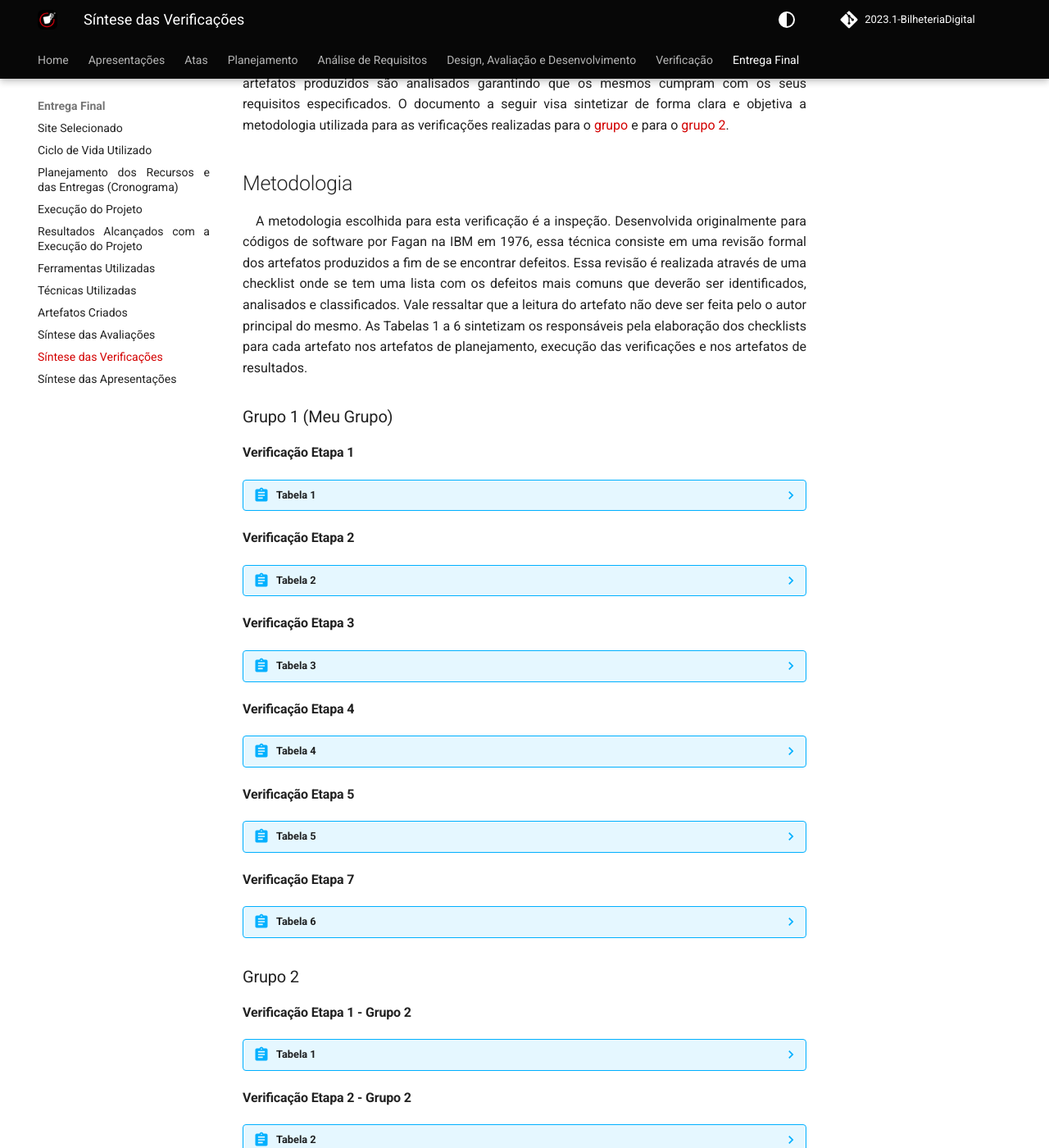
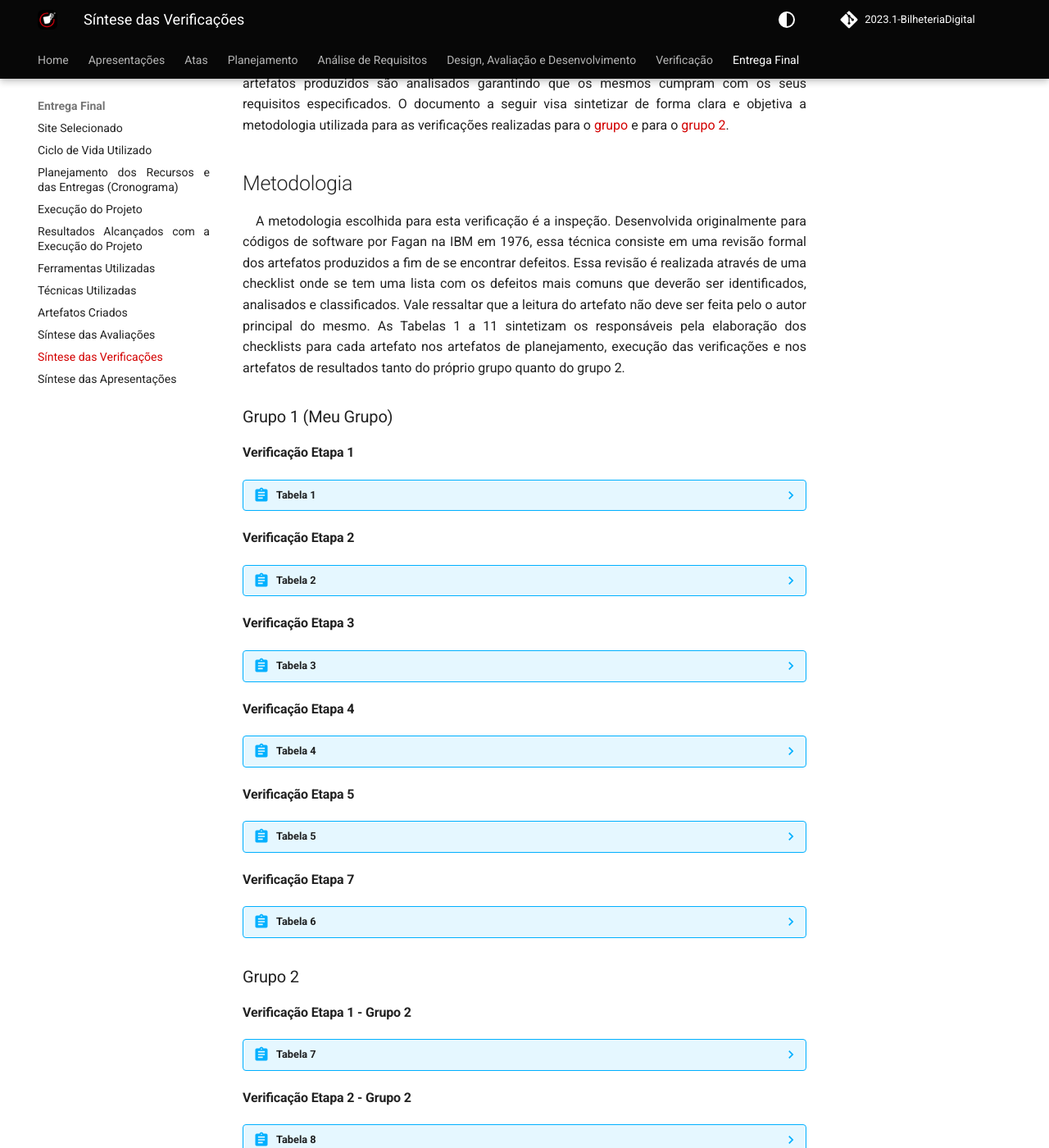
Before and after one commit to Interacao-Humano-Computador/2023.1-BilheteriaDigital, an MkDocs documentation site: the page built from docs/entrega-final/sintese-verificacoes.md, in a window 1280 px wide and 1400 px high, scrolled down 246 px. Shown: the whole window at 82% size. Built offline with MkDocs 1.6.1 and Material for MkDocs 9.7.7, drawn with Linux system fonts in a browser that asks for light colours; comment, search, counter and statistics services are not loaded; the version menu is left out; some of the changed text lies outside the part shown.

Commit message:
Correções

```diff
--- a/docs/entrega-final/sintese-verificacoes.md
+++ b/docs/entrega-final/sintese-verificacoes.md
@@ -6,7 +6,7 @@ A verificação é uma das etapas mais importantes do desenvolvimento de um proj
 
 ## Metodologia
 
-A metodologia escolhida para esta verificação é a inspeção. Desenvolvida originalmente para códigos de software por Fagan na IBM em 1976, essa técnica consiste em uma revisão formal dos artefatos produzidos a fim de se encontrar defeitos. Essa revisão é realizada através de uma checklist onde se tem uma lista com os defeitos mais comuns que deverão ser identificados, analisados e classificados. Vale ressaltar que a leitura do artefato não deve ser feita pelo o autor principal do mesmo. As Tabelas 1 a 6 sintetizam os responsáveis pela elaboração dos checklists para cada artefato nos artefatos de planejamento, execução das verificações e nos artefatos de resultados.
+A metodologia escolhida para esta verificação é a inspeção. Desenvolvida originalmente para códigos de software por Fagan na IBM em 1976, essa técnica consiste em uma revisão formal dos artefatos produzidos a fim de se encontrar defeitos. Essa revisão é realizada através de uma checklist onde se tem uma lista com os defeitos mais comuns que deverão ser identificados, analisados e classificados. Vale ressaltar que a leitura do artefato não deve ser feita pelo o autor principal do mesmo. As Tabelas 1 a 11 sintetizam os responsáveis pela elaboração dos checklists para cada artefato nos artefatos de planejamento, execução das verificações e nos artefatos de resultados tanto do próprio grupo quanto do grupo 2.
 
 ### Grupo 1 (Meu Grupo)
 
@@ -137,10 +137,10 @@ A metodologia escolhida para esta verificação é a inspeção. Desenvolvida or
 
 #### Verificação Etapa 1 - Grupo 2
 
-??? abstract "Tabela 1"
+??? abstract "Tabela 7"
     <center>
 
-    **Tabela 1**- Síntese dos artefatos de verificação Etapa 1
+    **Tabela 7**- Síntese dos artefatos de verificação Etapa 1
 
     | Artefato | Autor(es) | Revisor(es) |
     |----------|-----------|-------------|
@@ -156,11 +156,11 @@ A metodologia escolhida para esta verificação é a inspeção. Desenvolvida or
 
 #### Verificação Etapa 2 - Grupo 2
 
-??? abstract "Tabela 2"
+??? abstract "Tabela 8"
 
     <center>
 
-    **Tabela 2**- Síntese dos artefatos de verificação Etapa 2
+    **Tabela 8**- Síntese dos artefatos de verificação Etapa 2
 
     | Artefato | Autor(es) | Revisor(es) |
     |----------|-----------|-------------|
@@ -219,11 +219,11 @@ A metodologia escolhida para esta verificação é a inspeção. Desenvolvida or
 
 #### Verificação Etapa 5 - Grupo 2
 
-??? abstract "Tabela 5"
+??? abstract "Tabela 11"
 
     <center>
 
-    **Tabela 5**- Síntese dos artefatos de verificação Etapa 5
+    **Tabela 11**- Síntese dos artefatos de verificação Etapa 5
 
     | Artefato | Autor(es) | Revisor(es) |
     |----------|-----------|-------------|
```
Also changed, not shown: other parts of docs/entrega-final/sintese-verificacoes.md (+4 -4 lines).
